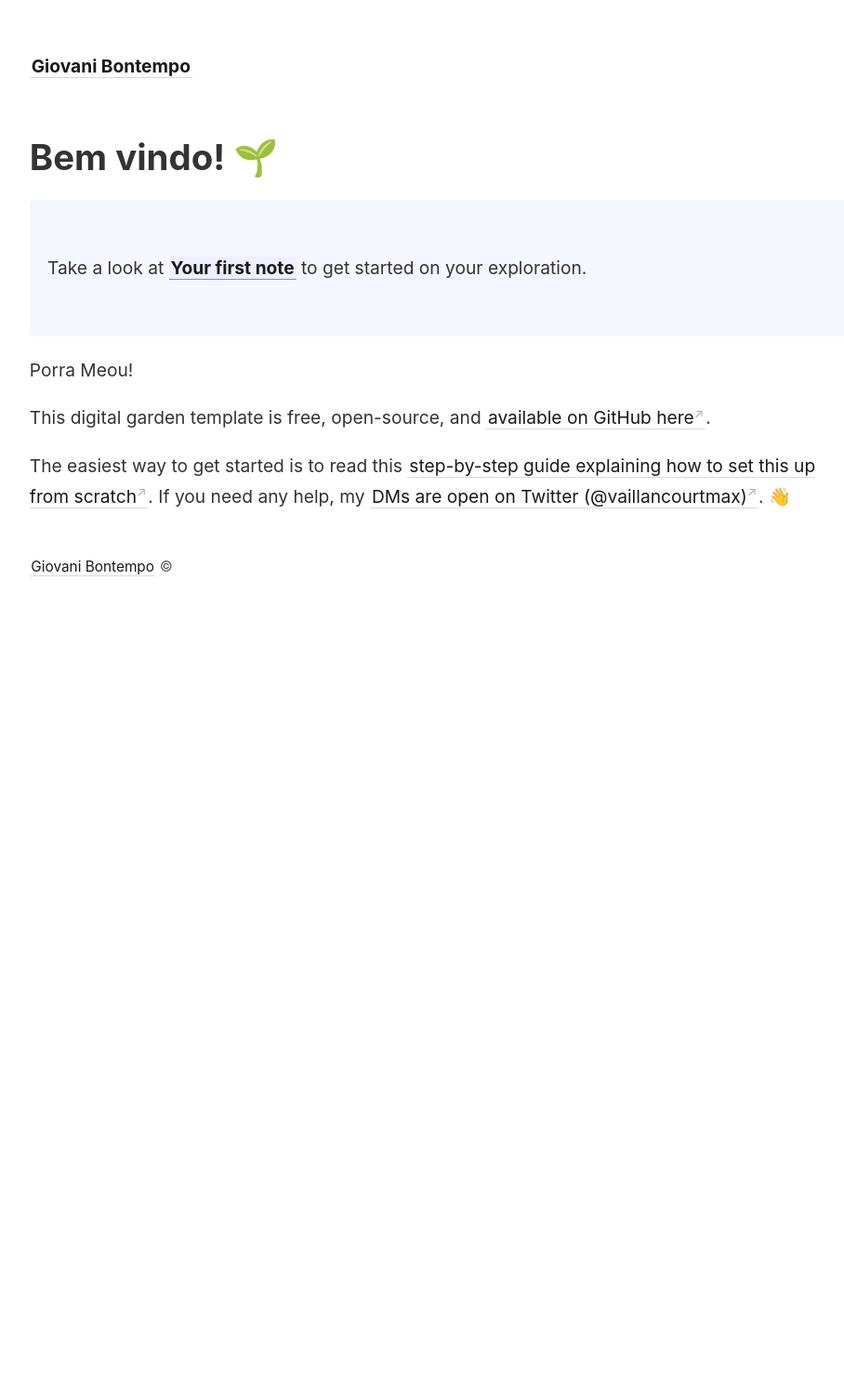
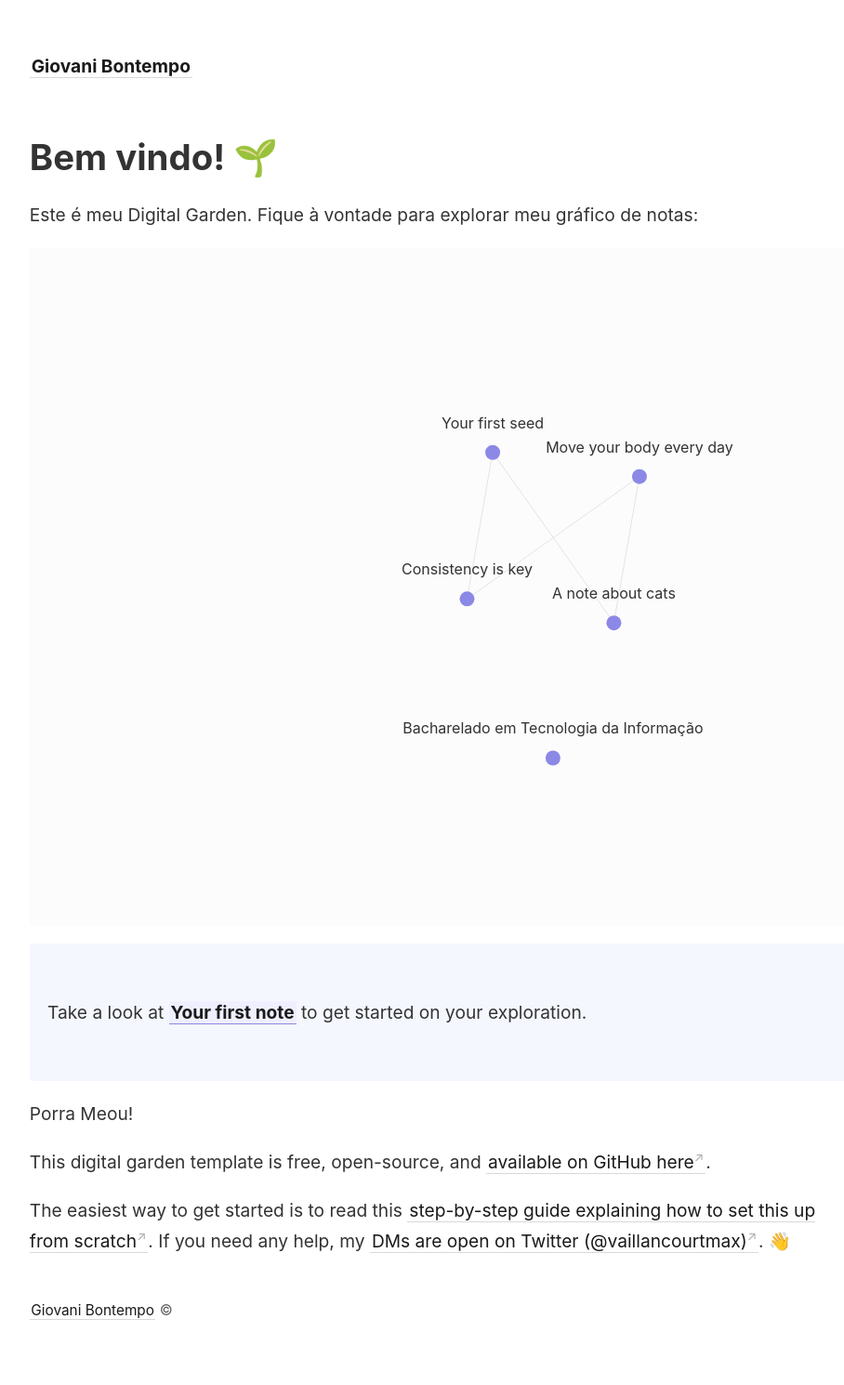
Before and after one commit to gio-bon/MyDigitalGarden, a Jekyll site: the page built from _pages/index.md, in a window 1280 px wide. Shown: the whole page at 93% size, without its empty margins (45-953 px from the left). Built offline with Jekyll 4.4.1, drawn with Linux system fonts in a browser that asks for light colours; before the commit the page ends 900 px from its top, so only the background shows below that.

Commit message:
remove graphview template

```diff
--- a/_layouts/note.html
+++ b/_layouts/note.html
@@ -40,7 +40,3 @@ layout: default
 </article>
 
 <hr>
-
-<p>Here are all the notes in this garden, along with their links, visualized as a graph.</p>
-
-{% include notes_graph.html %}
--- a/_pages/index.md
+++ b/_pages/index.md
@@ -6,6 +6,11 @@ permalink: /
 ---
 
 # Bem vindo! 🌱
+
+Este é meu Digital Garden.
+Fique à vontade para explorar meu gráfico de notas:
+
+{% include notes_graph.html %}
 
 <p style="padding: 3em 1em; background: #f5f7ff; border-radius: 4px;">
   Take a look at <span style="font-weight: bold">[[Your first note]]</span> to get started on your exploration.
```
